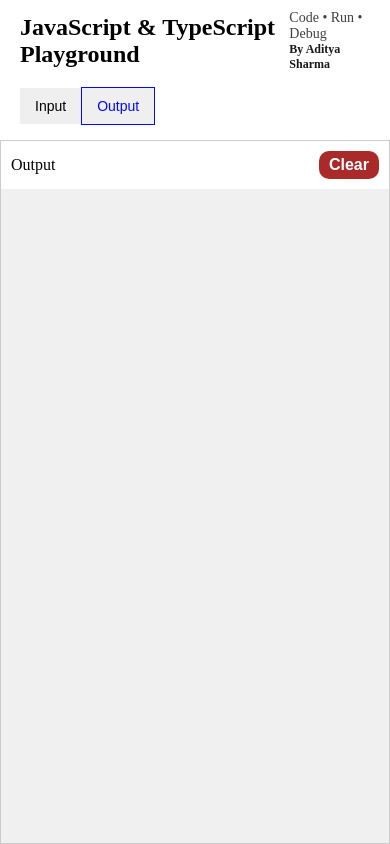
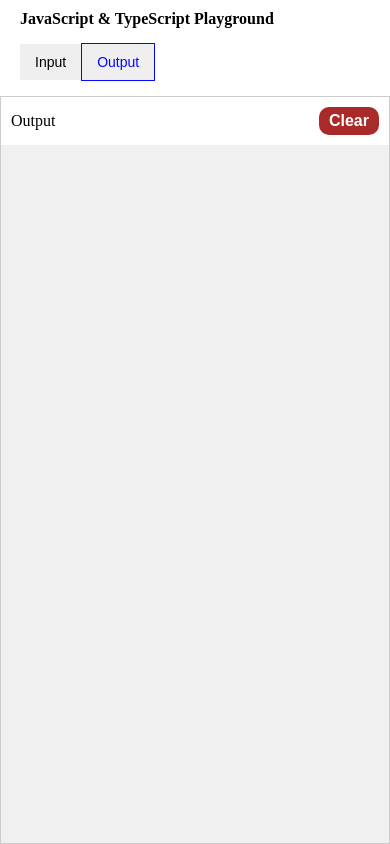
Before and after one commit to adii07/my-code-editor, a Next.js app: page / in a window 390 px wide. Built offline with nearby package versions, Linux system fonts and the light colour scheme.

Commit message:
making header responsive

```diff
--- a/components/Header/index.module.css
+++ b/components/Header/index.module.css
@@ -5,11 +5,18 @@
   padding: 10px 20px 0px;
   align-items: center;
 }
-
+.headerMobile{
+    flex-direction: column;
+    align-items: flex-start;
+    padding: 10px 20px 0px;
+}
 .titleText {
   margin: 0;
 }
-
+.titleTextMobile{
+     margin: 0;
+     font-size: 16px;
+}
 .subtitle {
     display: flex;
     flex-direction: column;
@@ -17,7 +24,6 @@
     justify-content: center;
     font-size: 14px;
 }
-
 .subtitleText1{
     color: rgb(65, 65, 65);
 }
--- a/components/Header/index.tsx
+++ b/components/Header/index.tsx
@@ -1,3 +1,4 @@
+import { useWindowSize } from "../../hooks/isDesktop";
 import styles from "./index.module.css"
 
 const Header=()=>{
@@ -5,14 +6,15 @@ const Header=()=>{
     const redirectToLinkedin=()=>{
         window.open("https://www.linkedin.com/in/aditya-sharma-693244171/","_blank")
     }
-return (<div className={styles.header}>
+    const {isDesktop}=useWindowSize();
+return (<div className={isDesktop?styles.header: styles.headerMobile}>
     <div className={styles.title}>
-        <h2 className={styles.titleText} >JavaScript & TypeScript Playground</h2>
+        <h2 className={isDesktop?styles.titleText : styles.titleTextMobile} >JavaScript & TypeScript Playground</h2>
     </div>
-    <div className={styles.subtitle}>
+    {isDesktop && <div className={styles.subtitle}>
         <span className={styles.subtitleText1}>Code • Run • Debug</span>
         <span className={styles.subtitleText2} onClick={redirectToLinkedin}>By Aditya Sharma</span>
-    </div>
+    </div>}
 </div>)
 }
 
```
